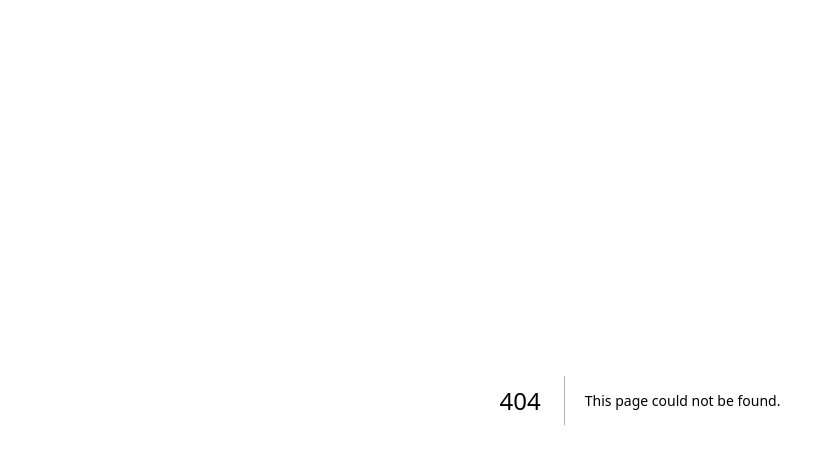
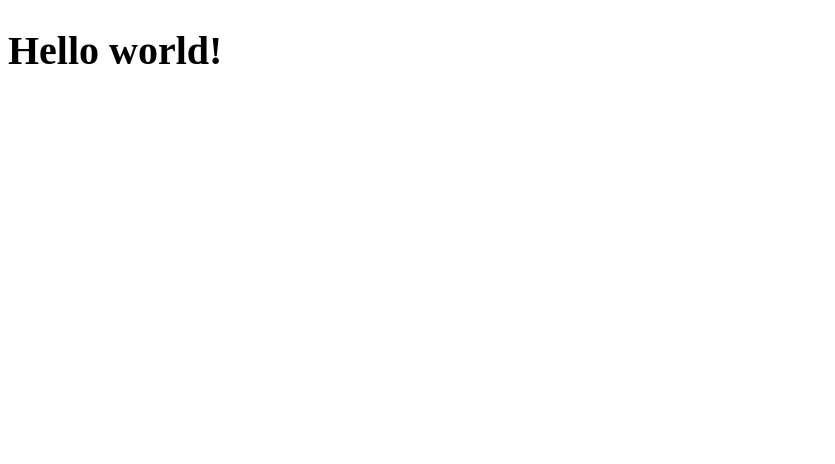
Before and after one commit to Christopher-Stolfa/multi-user-dungeon, a Next.js app in the folder mud-client/: page /chatbox in a window 1280 px wide. Before the commit this address had no page. Shown: the top 464 px of the page, without its empty margins (0-835 px from the left). Built offline with nearby package versions, Linux system fonts and the light colour scheme.

Commit message:
Add a page for the route /chatbox

```diff
--- /dev/null
+++ b/mud-client/src/pages/chatbox/index.tsx
@@ -0,0 +1,10 @@
+import styles from "./Chatbox.module.scss";
+
+const Chatbox = () => {
+  return (
+    <div className={styles["root"]}>
+      <h1>Hello world!</h1>
+    </div>
+  );
+};
+export default Chatbox;
```
